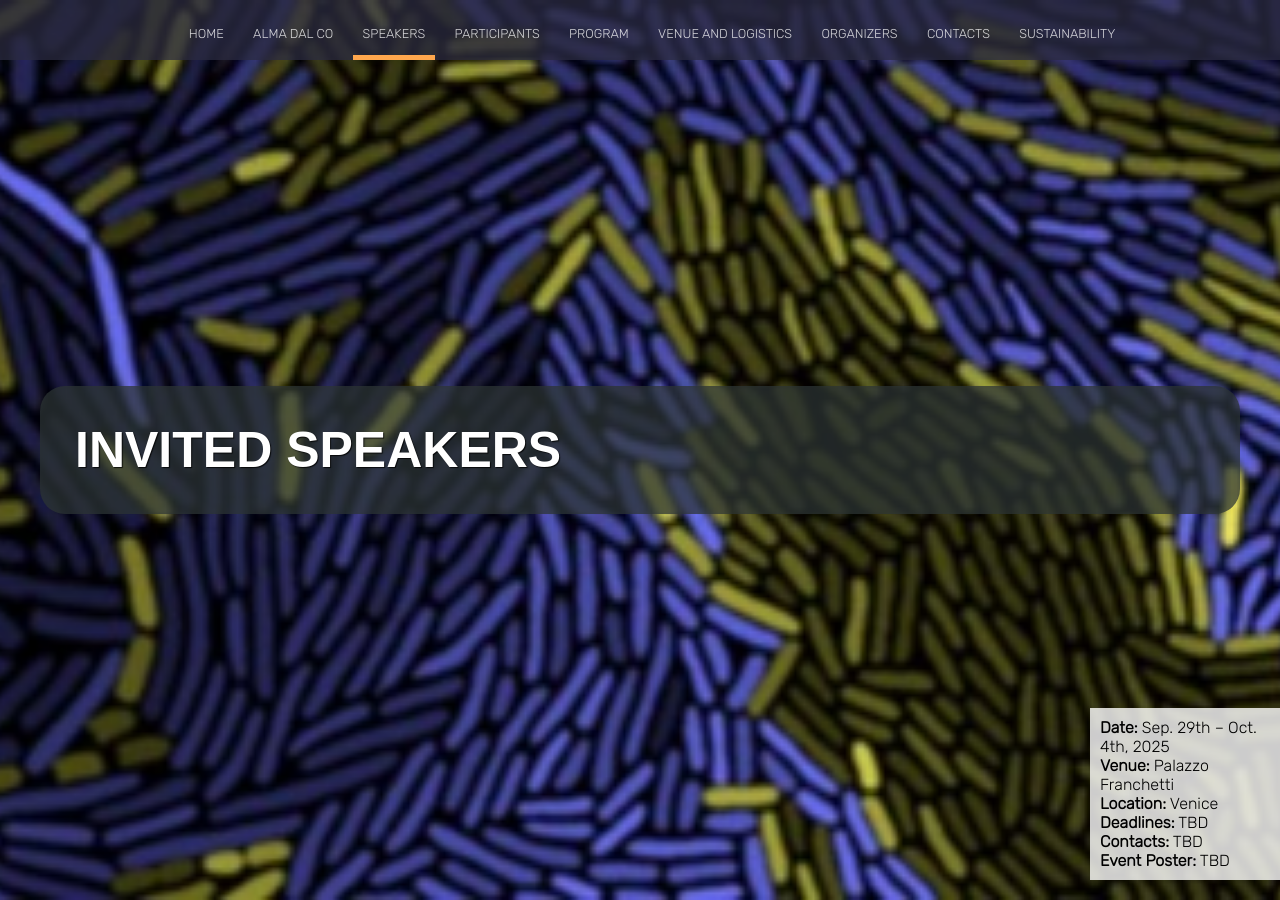
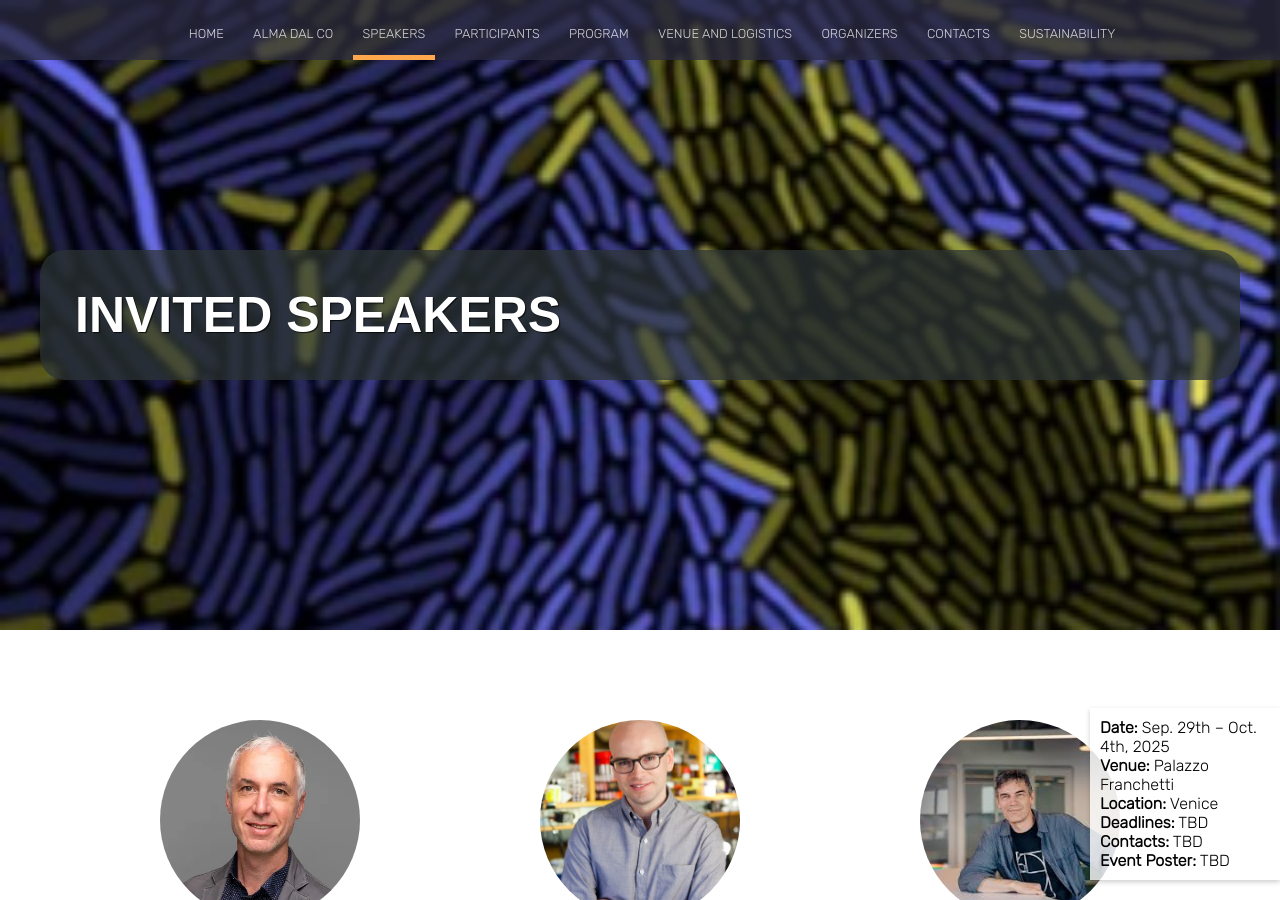
Before and after one commit to almadalcoschool/almadalcoschool.github.io, a Jekyll site: the page built from speakers.html, in a window 1280 px wide and 900 px high. Built offline with Jekyll 4.4.1, drawn with Linux system fonts in a browser that asks for light colours; nearby versions of some CDN libraries.

Commit message:
try speakers

```diff
--- a/speakers.html
+++ b/speakers.html
@@ -25,6 +25,30 @@
 		margin-right: 240px; /* Space to the right for the box */
 	}
 
+
+	/* Hero section styles */
+	.hero {
+		background-image: url('images/home/paper_natEcoEvol2020.jpg'); /* Set background image */
+		background-size: cover; /* Cover the entire area */
+		background-position: center; /* Center the image */
+		height: 70vh; /* Set the height of the hero section */
+		display: flex; /* Use flexbox for layout */
+		flex-direction: column; /* Stack elements vertically */
+		justify-content: center; /* Center content vertically */
+		align-items: center; /* Center content horizontally */
+		color: white; /* Set text color */
+	}
+
+	/* Title styles */
+	.hero-title {
+		font-size: clamp(1.5rem, 4vw + 1rem, 2.5rem); /* Responsive font size */
+		margin-bottom: 20px; /* Space below the title */
+		text-align: left; /* Align left on larger screens */
+		white-space: normal; /* Allow wrapping */
+		line-height: 1.2; /* Better line height for readability */
+		max-width: 90%; /* Limit width on mobile */
+		overflow-wrap: break-word; /* Allow breaking of long words */
+	}
 
 	@media (max-width: 768px) {
 
```
